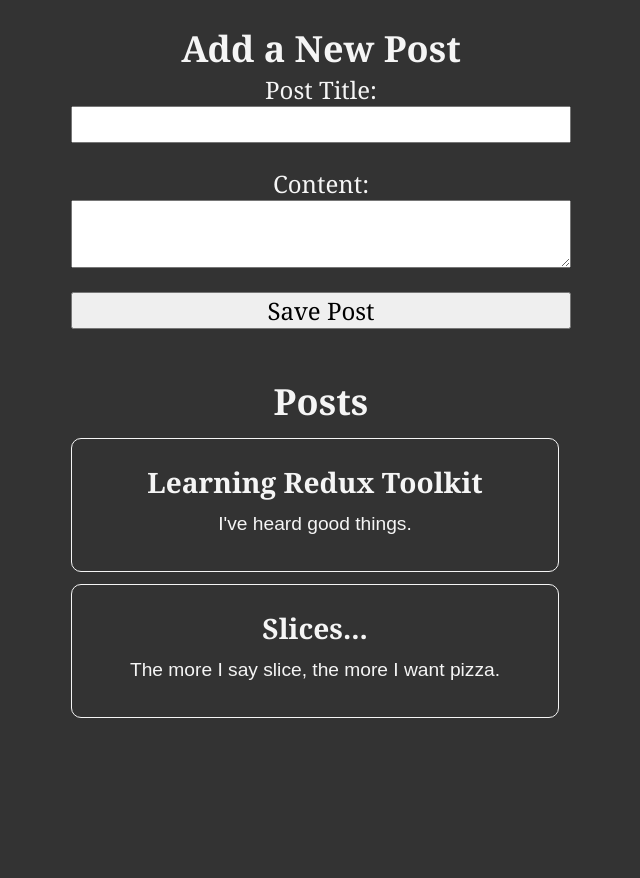
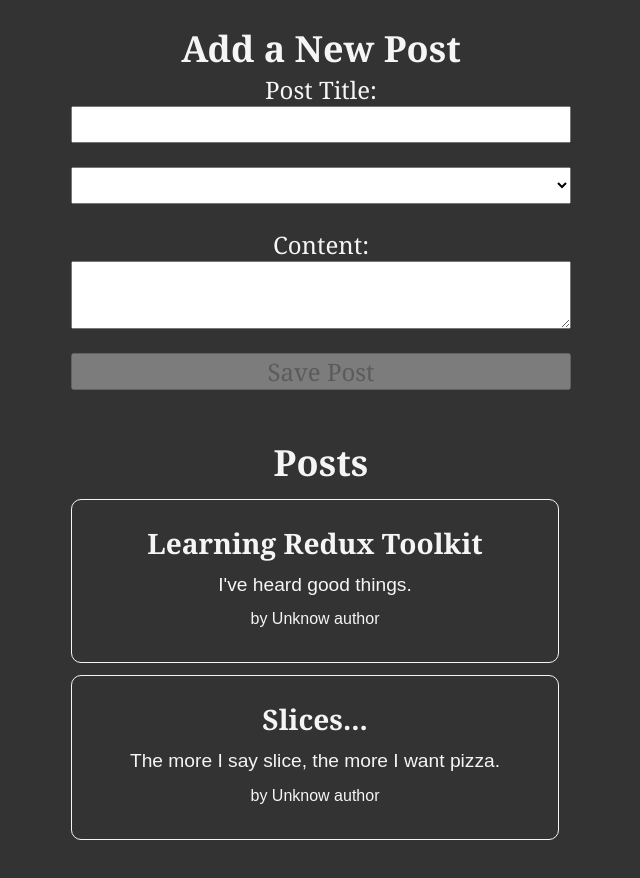
Before and after one commit to monello/react-redux-tk, a React (Create React App) app: page / in a window 1280 px wide. Shown: the top 878 px of the page, without its empty margins (319-959 px from the left). Built offline with nearby package versions, Linux system fonts and the light colour scheme.

Commit message:
feat: add an author to the posts-slice and related functionality

```diff
--- a/src/features/posts/AddPostForm.tsx
+++ b/src/features/posts/AddPostForm.tsx
@@ -1,27 +1,40 @@
 import { useState } from "react";
-import { useDispatch } from "react-redux";
-import { nanoid } from "@reduxjs/toolkit";
+import { useDispatch, useSelector } from "react-redux";
 
 import { postsActions } from "./postsSlice";
+import { selectAllUsers } from "../users/usersSlice";
 
 const AddPostForm = () => {
     const dispatch = useDispatch();
 
     const [title, setTitle] = useState("");
     const [content, setContent] = useState("");
+    const [userId, setUserId] = useState("");
+
+    const users = useSelector(selectAllUsers);
 
     const onTitleChanged = (e: React.ChangeEvent<HTMLInputElement>) =>
         setTitle(e.target.value);
     const onContentChanged = (e: React.ChangeEvent<HTMLTextAreaElement>) =>
         setContent(e.target.value);
+    const onAuthorChanged = (e: React.ChangeEvent<HTMLSelectElement>) =>
+        setUserId(e.target.value);
 
     const onSavePostClick = () => {
         if (title && content) {
-            dispatch(postsActions.postAdded(title, content));
+            dispatch(postsActions.postAdded(title, content, userId));
             setTitle("");
             setContent("");
         }
     };
+
+    const canSave = Boolean(title) && Boolean(content) && Boolean(userId);
+
+    const usersOptions = users.map((user) => (
+        <option key={user.id} value={user.id}>
+            {user.name}
+        </option>
+    ));
 
     return (
         <section>
@@ -35,6 +48,16 @@
                     value={title}
                     onChange={onTitleChanged}
                 />
+                <label htmlFor="postAuthor"></label>
+                <select
+                    name="postAuthor"
+                    id="postAuthor"
+                    value={userId}
+                    onChange={onAuthorChanged}
+                >
+                    <option value=""></option>
+                    {usersOptions}
+                </select>
                 <label htmlFor="postContent">Content:</label>
                 <textarea
                     name="postContent"
@@ -42,7 +65,12 @@
                     value={content}
                     onChange={onContentChanged}
                 ></textarea>
-                <button type="button" onClick={onSavePostClick}>
+
+                <button
+                    type="button"
+                    onClick={onSavePostClick}
+                    disabled={!canSave}
+                >
                     Save Post
                 </button>
             </form>
--- /dev/null
+++ b/src/features/posts/PostAuthor.tsx
@@ -0,0 +1,14 @@
+import { useSelector } from "react-redux";
+import { selectAllUsers } from "../users/usersSlice";
+
+interface IPostAuthor {
+    userId?: string;
+}
+
+const PostAuthor = ({ userId }: IPostAuthor) => {
+    const users = useSelector(selectAllUsers);
+    const author = users.find((user) => user.id === userId);
+    return <span>by {author ? author.name : "Unknow author"}</span>;
+};
+
+export default PostAuthor;
--- a/src/features/posts/PostsList.tsx
+++ b/src/features/posts/PostsList.tsx
@@ -1,7 +1,6 @@
 import { useSelector } from "react-redux";
 import { getAllPosts } from "./postsSlice";
-
-import React from "react";
+import PostAuthor from "./PostAuthor";
 
 const PostsList = () => {
     const posts = useSelector(getAllPosts);
@@ -10,6 +9,9 @@
         <article key={post.id}>
             <h3>{post.title}</h3>
             <p>{post.content.substring(0, 100)}</p>
+            <p className="postCredit">
+                <PostAuthor userId={post.userId} />
+            </p>
         </article>
     ));
 
--- a/src/features/posts/postsSlice.ts
+++ b/src/features/posts/postsSlice.ts
@@ -6,6 +6,7 @@
     id: string;
     title: string;
     content: string;
+    userId?: string;
 }
 
 const initialState: Array<IPosts> = [
@@ -29,11 +30,12 @@
             reducer: (state, action: PayloadAction<IPosts>) => {
                 state.push(action.payload);
             },
-            prepare: (title: string, content: string) => ({
+            prepare: (title: string, content: string, userId: string) => ({
                 payload: {
                     id: nanoid(),
                     title,
-                    content
+                    content,
+                    userId
                 }
             })
 
```
